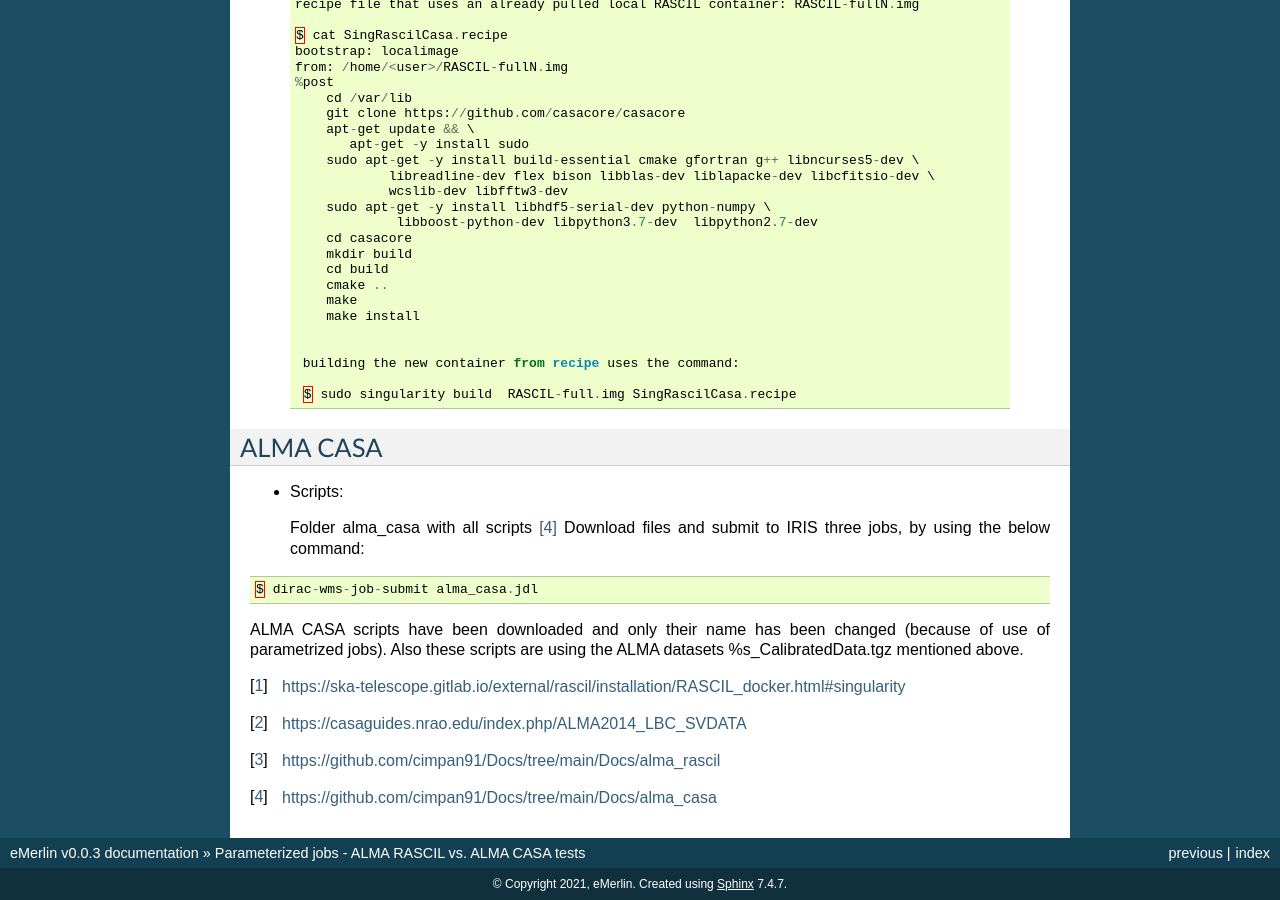
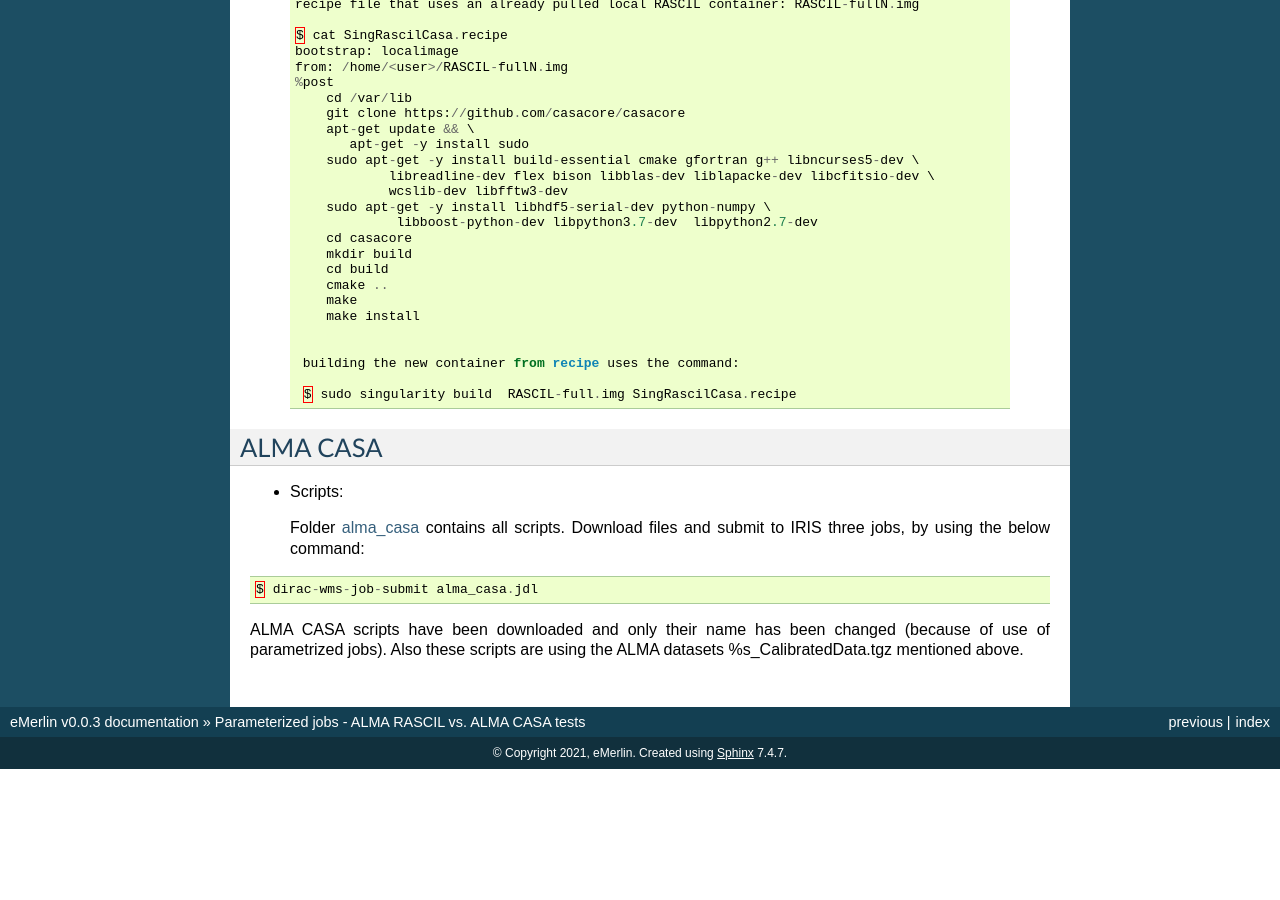
Before and after one commit to cimpan91/Docs, a Sphinx documentation site: the page built from Docs/ALMA.rst, in a window 1280 px wide and 900 px high, scrolled down 778 px. Built offline with Sphinx 7.4.7, drawn with Linux system fonts in a browser that asks for light colours; after the commit the page ends 1547 px from its top, so only the background shows below that; some of the changed text lies outside the part shown.

Commit message:
Update ALMA.rst

```diff
--- a/Docs/ALMA.rst
+++ b/Docs/ALMA.rst
@@ -4,9 +4,9 @@ Parameterized jobs - ALMA RASCIL vs. ALMA CASA tests
 
 This documentation offers CASA vs. RASCIL scripts on ALMA datasets, for results comparison:
 
--   [1]_ ALMA RASCIL
+-   `ALMA_RASCIL <https://ska-telescope.gitlab.io/external/rascil/installation/RASCIL_docker.html#singularity>`__
 
--   [2]_ ALMA CASA
+-   `ALMA_CASA <https://casaguides.nrao.edu/index.php/ALMA2014_LBC_SVDATA>`__
 
 Three ALMA datasets are already uploaded under LFN, these are: HLTau_Band6, HLTau_Band7 and Mira_Band6. ALMA datasets are stored under LFN as: %s_CalibratedData.tgz, where %s is the name of the parameter:
 
@@ -23,7 +23,7 @@ ALMA RASCIL
 
 -  Scripts:
 
-   Folder alma_rascil with all scripts [3]_ Download files and submit to IRIS three jobs, by using the below command:
+   Folder `alma_rascil <https://github.com/cimpan91/Docs/tree/main/Docs/alma_rascil>`__ contains all scripts. Download files and submit to IRIS three jobs, by using the below command:
 
 .. code:: python
 
@@ -76,7 +76,7 @@ ALMA CASA
 
 -  Scripts:
 
-   Folder alma_casa with all scripts [4]_ Download files and submit to IRIS three jobs, by using the below command:
+   Folder `alma_casa <https://github.com/cimpan91/Docs/tree/main/Docs/alma_casa>`__ contains all scripts. Download files and submit to IRIS three jobs, by using the below command:
 
 .. code:: python
 
@@ -85,16 +85,3 @@ ALMA CASA
 
 
 ALMA CASA scripts have been downloaded and only their name has been changed (because of use of parametrized jobs). Also these scripts are using the ALMA datasets %s_CalibratedData.tgz mentioned above.
-
-
-.. [1]
-   https://ska-telescope.gitlab.io/external/rascil/installation/RASCIL_docker.html#singularity
-
-.. [2]
-   https://casaguides.nrao.edu/index.php/ALMA2014_LBC_SVDATA
-
-.. [3]
-   https://github.com/cimpan91/Docs/tree/main/Docs/alma_rascil
-
-.. [4]
-   https://github.com/cimpan91/Docs/tree/main/Docs/alma_casa
```
